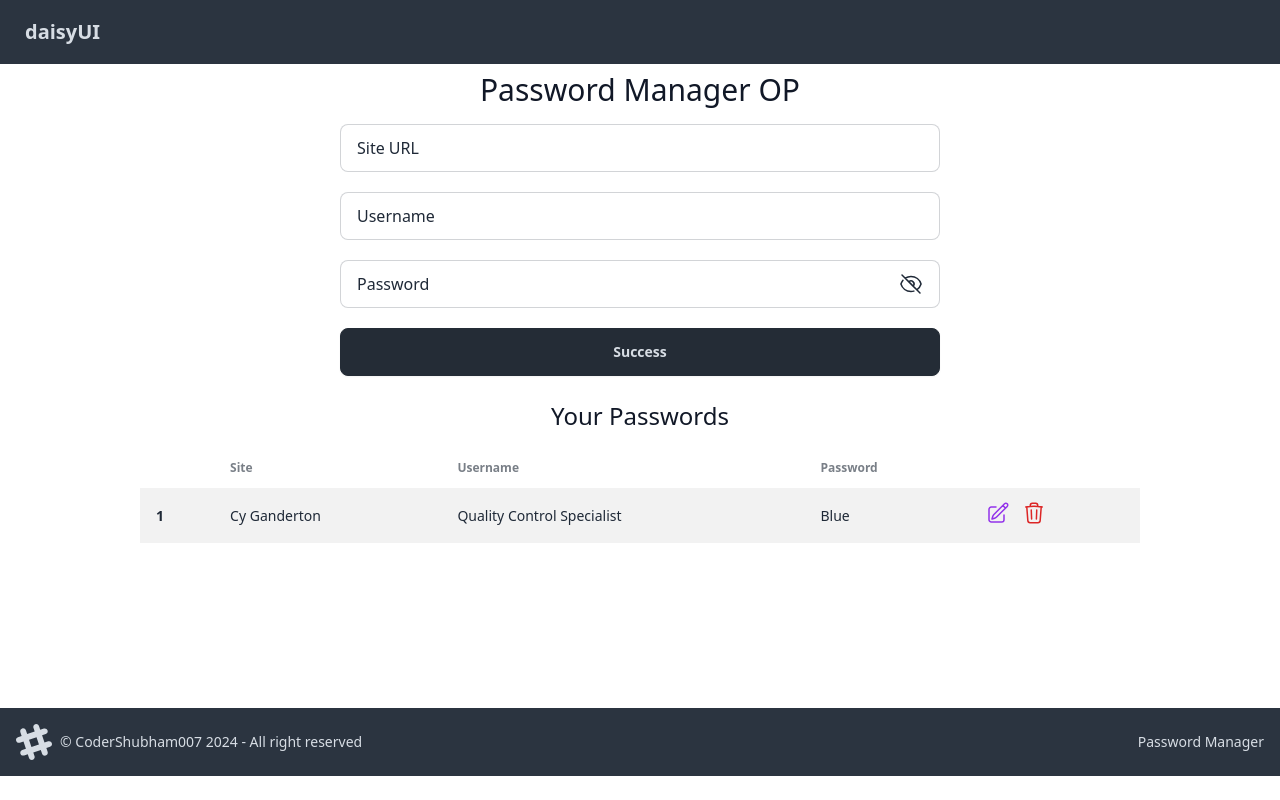
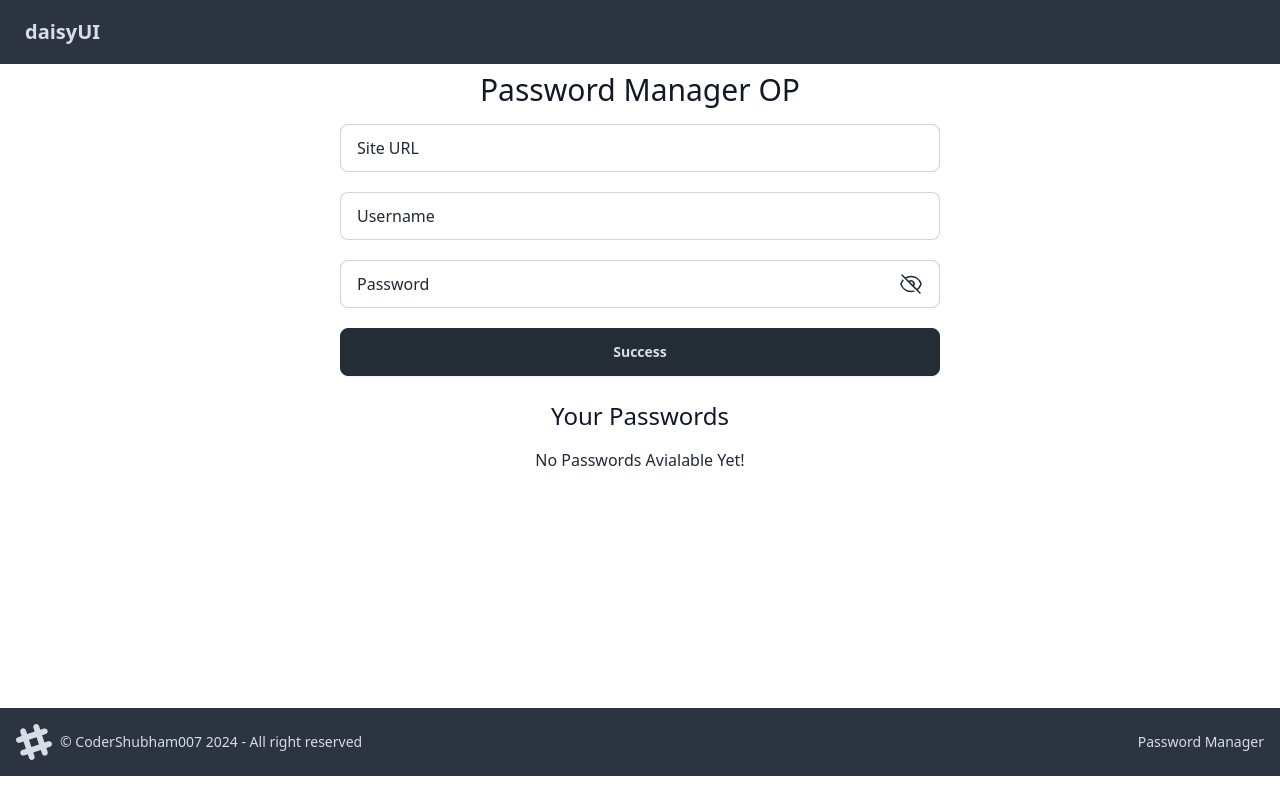
Before and after one commit to CoderShubham007/Password-Manager, a React (Vite) app: page / in a window 1280 px wide. Built offline with nearby package versions, Linux system fonts and the light colour scheme.

Commit message:
Added Save Password Functionality and display the password in the Passwords table. For now saving the password in local Storage

```diff
--- a/src/components/Manager.jsx
+++ b/src/components/Manager.jsx
@@ -1,37 +1,63 @@
 import React from 'react'
-import { useRef, useState } from 'react';
+import { useRef, useState, useEffect } from 'react';
 
 const Manager = () => {
     const [showPassword, setShowPassword] = useState(false);
     const eyeButton = useRef();
+    const [form, setForm] = useState({
+        site: "",
+        username: "",
+        password: ""
+    });
+    const [passwordArray, setPasswordArray] = useState([])
+
+    useEffect(() => {
+        let passwords = localStorage.getItem("passwords");
+        if (passwords) {
+            setPasswordArray(JSON.parse(passwords));
+        }
+    }, []);
 
     const togglePasswordVisibility = () => {
         setShowPassword(!showPassword);
-    };
+    }
 
-    const savePassword = () => {
+    const handleChange = (e) => {
+        setForm({...form, [e.target.name]: e.target.value});
+    }
 
+    const savePassword = (e) => {
+        e.preventDefault();
+
+        setPasswordArray([...passwordArray, form]);
+        localStorage.setItem("passwords", JSON.stringify([...passwordArray, form]));
+
+        setForm({
+            site: "",
+            username: "",
+            password: ""
+        });
     }
 
     return (
         <>
             {/* Form */}
             <div className="container px-8 py-2">
-                <form className='max-w-[600px] mx-auto'>
+                <form className='max-w-[600px] mx-auto' onSubmit={savePassword}>
                     <div className="flex flex-col text-center w-full">
                         <h1 className="sm:text-3xl text-2xl font-medium title-font mb-4 text-gray-900">Password Manager OP</h1>
                     </div>
                     <label className="input input-bordered flex items-center mb-5">
                         Site URL &nbsp;
-                        <input type="text" className="grow" />
+                        <input type="text" value={form.site} name='site' onChange={handleChange} className="grow" required />
                     </label>
                     <label className="input input-bordered flex items-center mb-5">
                         Username &nbsp;
-                        <input type="text" className="grow" />
+                        <input type="text" value={form.username} name='username' onChange={handleChange} className="grow" required />
                     </label>
                     <label className="input input-bordered flex items-center mb-5">
                         Password &nbsp;
-                        <input type={showPassword ? "text" : "password"} className="grow" />
+                        <input type={showPassword ? "text" : "password"} value={form.password} name='password' onChange={handleChange} className="grow" required />
                         <button type='button' ref={eyeButton} onClick={togglePasswordVisibility}>
                             {showPassword ? (
                                 <svg xmlns="http://www.w3.org/2000/svg" fill="none" viewBox="0 0 24 24" strokeWidth={1.5} stroke="currentColor" className="w-6 h-6">
@@ -46,18 +72,18 @@ const Manager = () => {
                         </button>
                     </label>
                     <div>
-                        <button type='submit' onClick={savePassword} className="btn btn-active btn-neutral w-full">Success</button>
+                        <button type='submit' className="btn btn-active btn-neutral w-full">Success</button>
                     </div>
                 </form>
             </div>
             {/* Table */}
             <div className='container mb-5 min-h-72'>
                 <h2 className="sm:text-2xl text-xl title-font font-medium text-gray-900 mt-4 mb-4 text-center">Your Passwords</h2>
-                <div className="overflow-x-auto max-w-[1000px] mx-auto">
+                {passwordArray.length === 0 && <div><h3 className='text-center'>No Passwords Avialable Yet!</h3></div>}
+                {passwordArray.length !== 0 && <div className="overflow-x-auto max-w-[1000px] mx-auto">
                     <table className="table">
                         <thead>
                             <tr>
-                                <th></th>
                                 <th>Site</th>
                                 <th>Username</th>
                                 <th>Password</th>
@@ -65,11 +91,13 @@ const Manager = () => {
                             </tr>
                         </thead>
                         <tbody>
-                            <tr className="bg-base-200">
-                                <th>1</th>
-                                <td>Cy Ganderton</td>
-                                <td>Quality Control Specialist</td>
-                                <td>Blue</td>
+                            {passwordArray.map( (item, index) => {
+                                return (<tr key={index} className="bg-base-200">
+                                <td>
+                                    <a href={item.site} target='_blank'>{item.site}</a>
+                                </td>
+                                <td>{item.username}</td>
+                                <td>{item.password}</td>
                                 <td>
                                     <button className='me-3 text-purple-600'>
                                         <svg xmlns="http://www.w3.org/2000/svg" fill="none" viewBox="0 0 24 24" strokeWidth={1.5} stroke="currentColor" className="w-6 h-6">
@@ -82,10 +110,11 @@ const Manager = () => {
                                         </svg>
                                     </button>
                                 </td>
-                            </tr>
+                            </tr>)
+                            })}
                         </tbody>
                     </table>
-                </div>
+                </div>}
             </div>
         </>
     )
```
